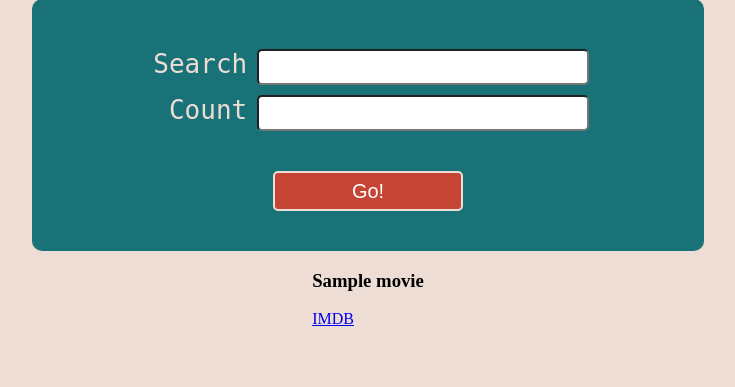
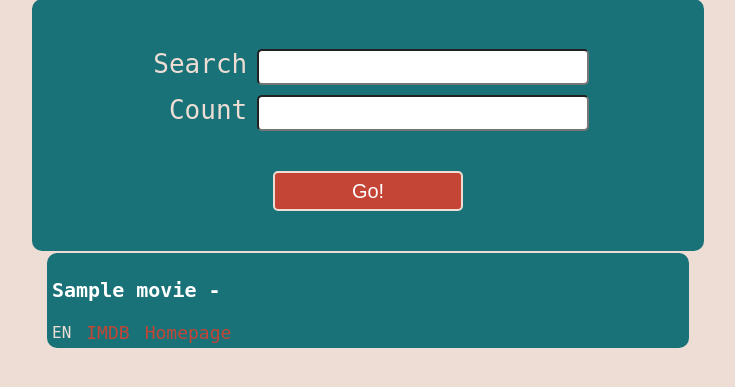
Before and after one commit to galbwe/Flask-Opensearch, a Flask app: template examples/simple_app/src/templates/movies.html in a window 1280 px wide. Shown: the part 149-536 px from the top of the page, without its empty margins (272-1007 px from the left). Run offline with Flask 2, Linux system fonts and the light colour scheme; the template is opened without the code that fills it: most values are stand-ins (such as "Sample title", 1, 10 or a date in 2020).

Commit message:
Add more details to movie cards

```diff
--- a/examples/simple_app/src/static/movies.css
+++ b/examples/simple_app/src/static/movies.css
@@ -88,3 +88,55 @@ form .form-submit button {
     font-family: sans-serif;
     font-size: 20px;
 }
+
+.movie {
+    width: 50%;
+    background-color: #197278;
+    border-radius: 10px;
+
+    margin-top: 2px;
+
+    padding: 5px;
+
+    display: flex;
+    flex-direction: column;
+
+    justify-content: space-evenly;
+    align-items: flex-start;
+}
+
+.movie-title {
+    font-family: monospace;
+
+    text-align: center;
+    color: white;
+    font-size: 20px;
+}
+
+.movie-details {
+    width: 100%;
+
+    display: flex;
+    flex-direction: row;
+    flex-wrap: wrap;
+    justify-content: flex-start;
+    align-items: center;
+}
+
+.movie-detail {
+    font-family: monospace;
+    color: #EDDDD4;
+    font-size: 16px;
+
+    margin-right: 15px;
+}
+
+a.movie-detail {
+    color: #C44536;
+    font-size: 18px;
+    text-decoration: none;
+}
+
+a.movie-detail:hover {
+    color: white;
+}
--- a/examples/simple_app/src/templates/movies.html
+++ b/examples/simple_app/src/templates/movies.html
@@ -27,13 +27,23 @@
         </div>
     </form>
 
-    <div class="movies-list">
-        {% for movie in movies %}
-            <div class="movie">
-                <h3>{{ movie.title }}</h3>
-                <a target="_blank" href="https://imdb.com/title/{{ movie.imdb_id }}">IMDB</a>
+    {% for movie in movies %}
+        <div class="movie">
+            <h3 class="movie-title">{{ movie.title }} - {{ movie.release_date.split("-")[0] }}</h3>
+            <div class="movie-details">
+                <span class="movie-detail">{{ movie.original_language.upper() }}</span>
+                {% if movie.runtime and movie.runtime > 0 %}
+                    <span class="movie-detail">{{ movie.runtime|int }} min</span>
+                {% endif %}
+                {% if movie.adult %}
+                    <span class="movie-detail">Adult</span>
+                {% endif %}
+                <a class="movie-detail" target="_blank" href="https://imdb.com/title/{{ movie.imdb_id }}">IMDB</a>
+                {% if movie.homepage %}
+                    <a class="movie-detail" target="_blank" href="{{ movie.homepage }}">Homepage</a>
+                {% endif %}
             </div>
-        {% endfor %}
-    </div>
+        </div>
+    {% endfor %}
 </body>
 </html>
```
